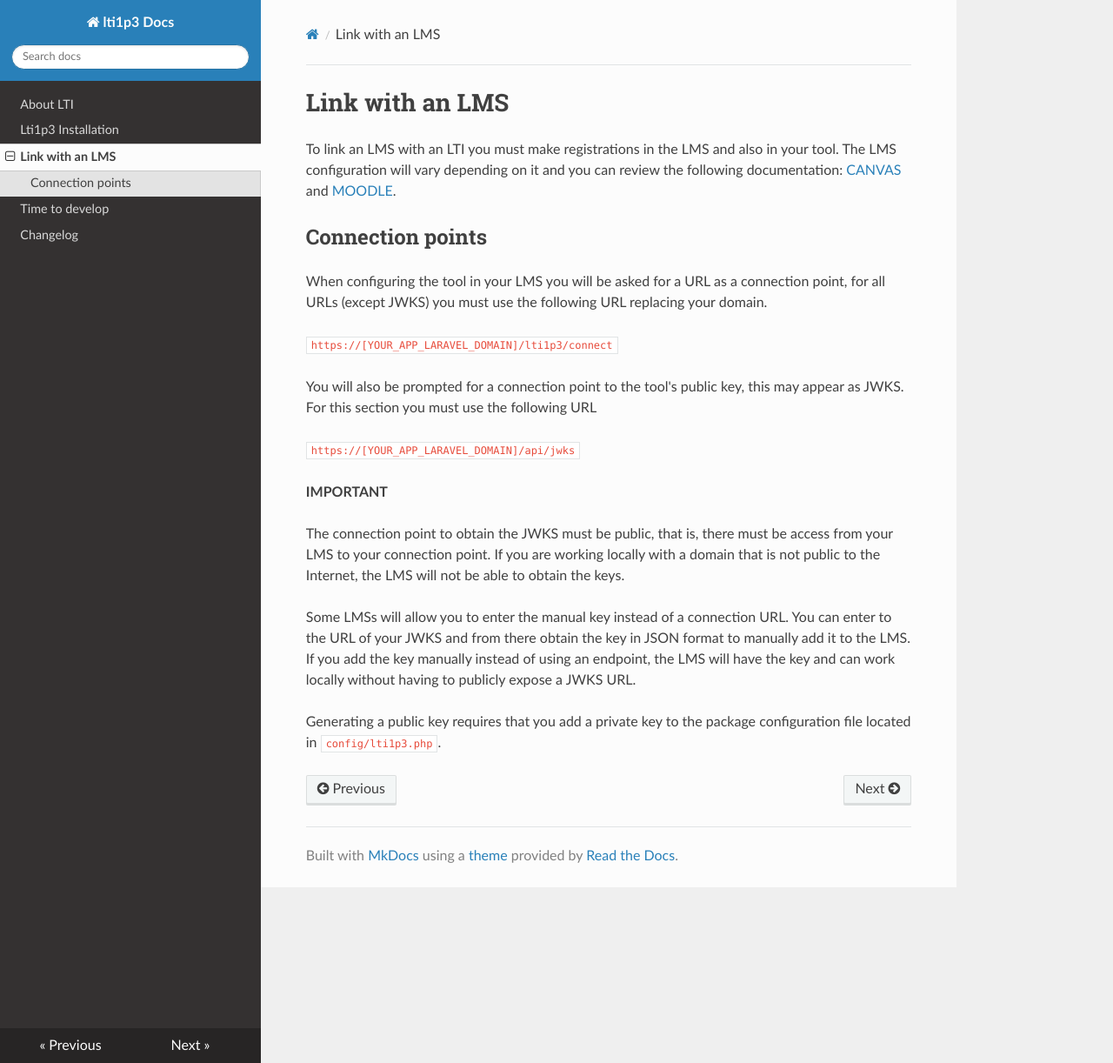
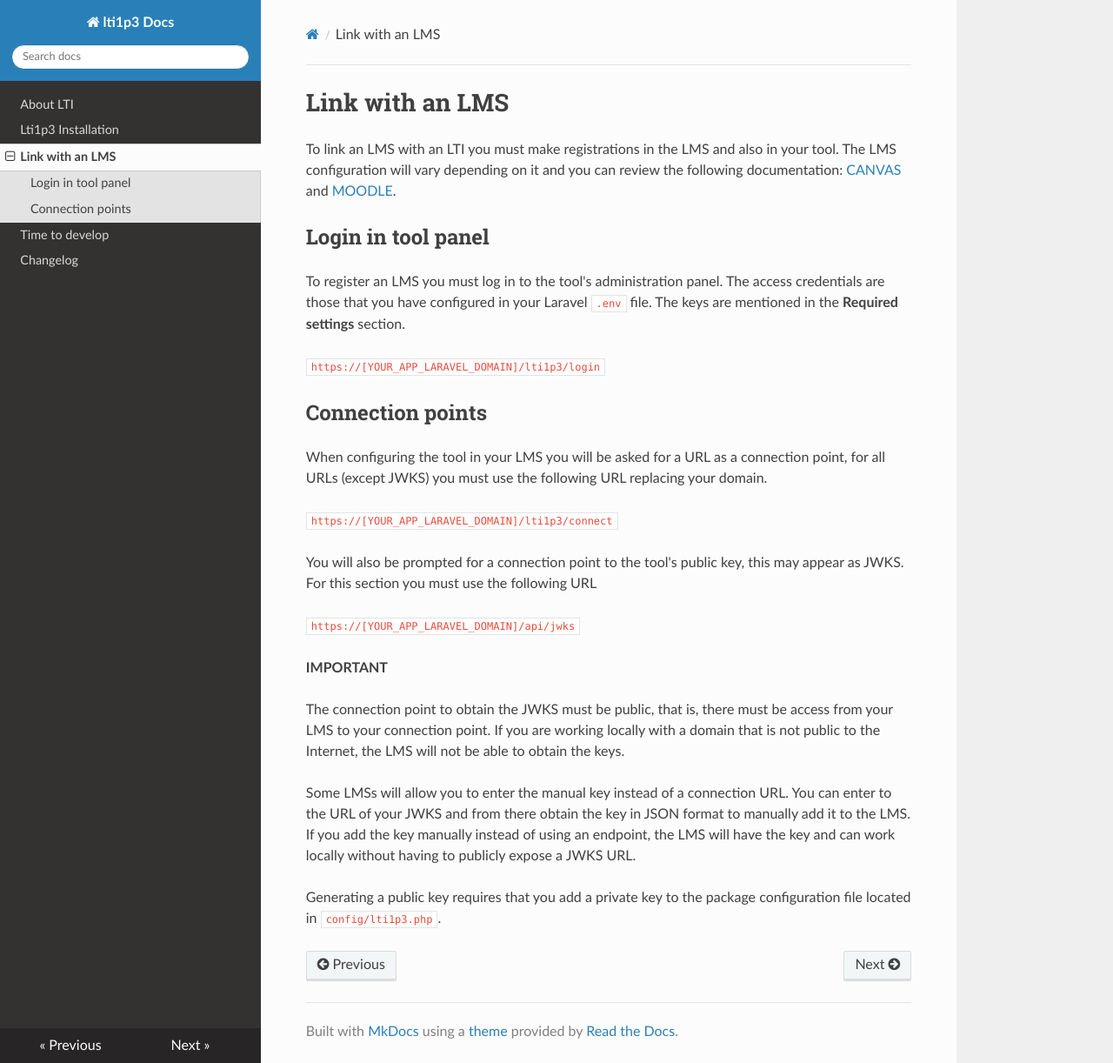
Before and after one commit to xcesaralejandro/lti1p3-docs, an MkDocs documentation site: the page built from docs/lms_config.md, in a window 1280 px wide and 1222 px high. Shown: the whole window at 87% size. Built offline with MkDocs 1.6.1, drawn with Linux system fonts in a browser that asks for light colours; nearby versions of some CDN libraries.

Commit message:
Add login in tool panel

```diff
--- a/docs/lms_config.md
+++ b/docs/lms_config.md
@@ -1,6 +1,11 @@
 # Link with an LMS
 
 To link an LMS with an LTI you must make registrations in the LMS and also in your tool. The LMS configuration will vary depending on it and you can review the following documentation: [CANVAS](https://canvas.instructure.com/doc/api/file.lti_dev_key_config.html) and [MOODLE](https://docs.moodle.org/404/en/Publish_as_LTI_tool).
+
+## Login in tool panel
+To register an LMS you must log in to the tool's administration panel. The access credentials are those that you have configured in your Laravel `.env` file. The keys are mentioned in the **Required settings** section.
+
+`https://[YOUR_APP_LARAVEL_DOMAIN]/lti1p3/login`
 
 ## Connection points
 When configuring the tool in your LMS you will be asked for a URL as a connection point, for all URLs (except JWKS) you must use the following URL replacing your domain.
```
